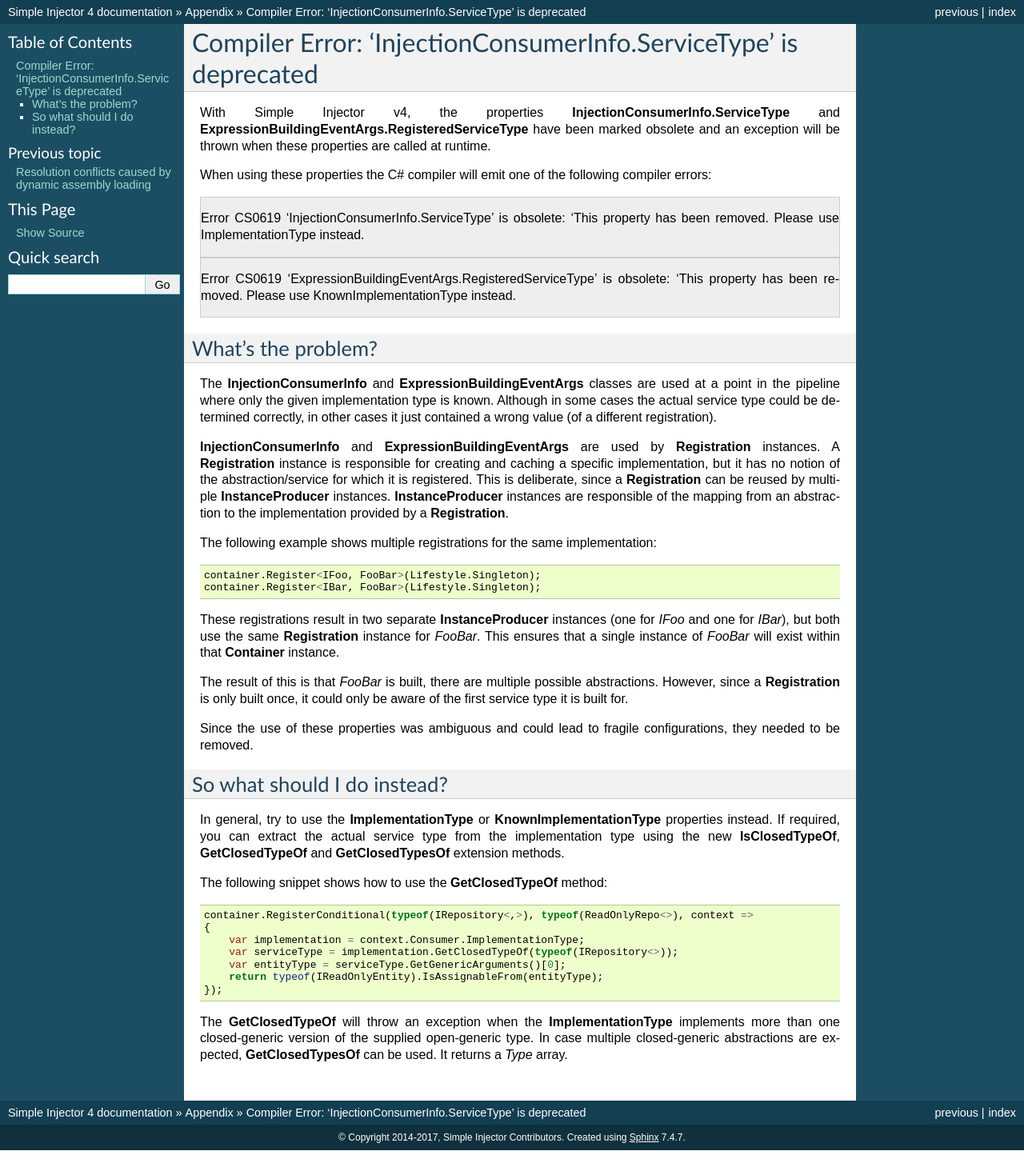
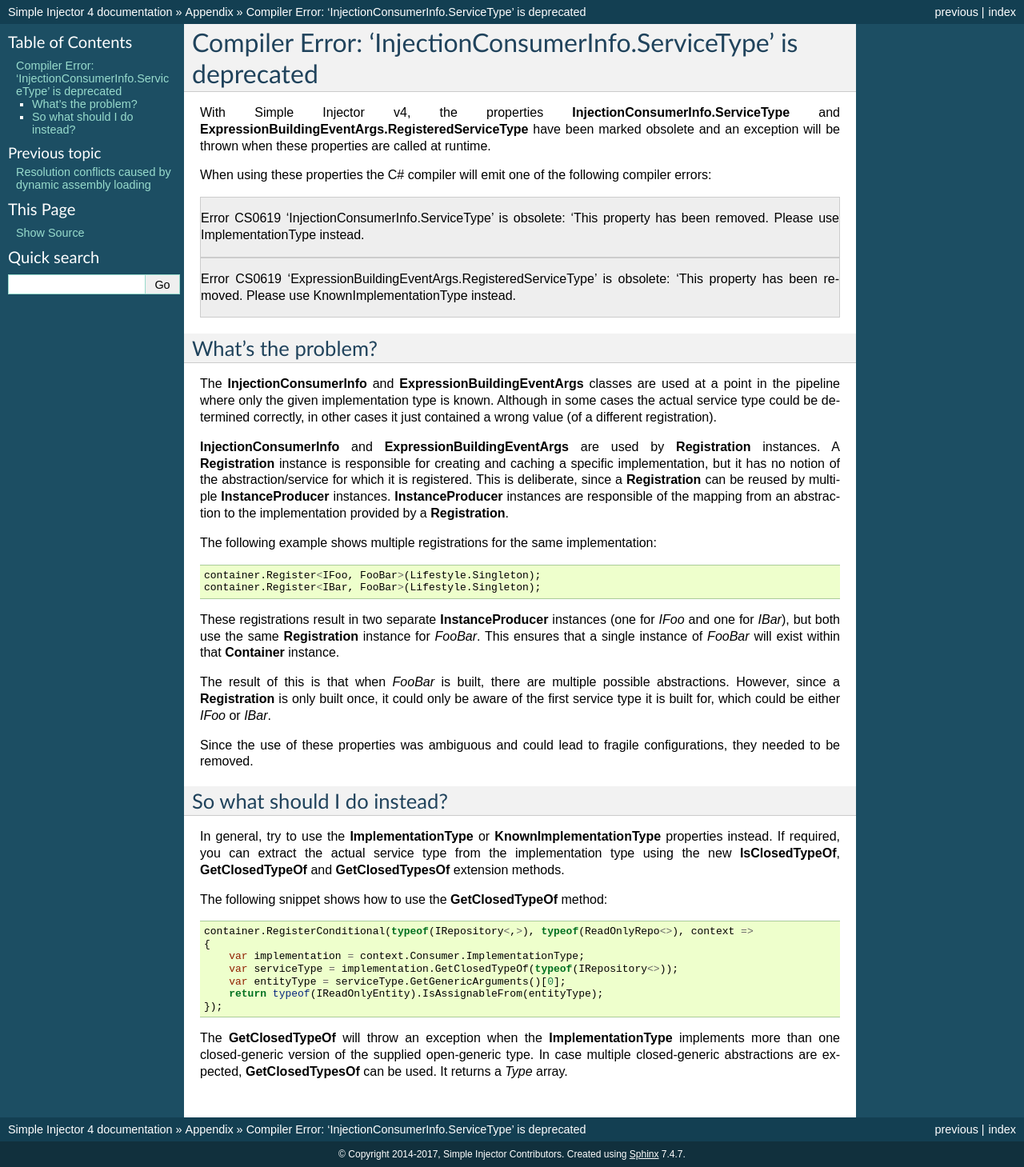
Before and after one commit to simpleinjector/Documentation, a Sphinx documentation site: the page built from source/injectionconsumerinfo-servicetype-is-deprecated.rst, in a window 1280 px wide. Shown: the whole page at 80% size. Built offline with Sphinx 7.4.7, drawn with Linux system fonts in a browser that asks for light colours; before the commit the page ends 1438 px from its top, so only the background shows below that.

Commit message:
Typo fixed.

```diff
--- a/source/injectionconsumerinfo-servicetype-is-deprecated.rst
+++ b/source/injectionconsumerinfo-servicetype-is-deprecated.rst
@@ -30,7 +30,7 @@ The following example shows multiple registrations for the same implementation:
 
 These registrations result in two separate **InstanceProducer** instances (one for *IFoo* and one for *IBar*), but both use the same **Registration** instance for *FooBar*. This ensures that a single instance of *FooBar* will exist within that **Container** instance.
 
-The result of this is that *FooBar* is built, there are multiple possible abstractions. However, since a **Registration** is only built once, it could only be aware of the first service type it is built for.
+The result of this is that when *FooBar* is built, there are multiple possible abstractions. However, since a **Registration** is only built once, it could only be aware of the first service type it is built for, which could be either *IFoo* or *IBar*.
 
 Since the use of these properties was ambiguous and could lead to fragile configurations, they needed to be removed.
 
```
